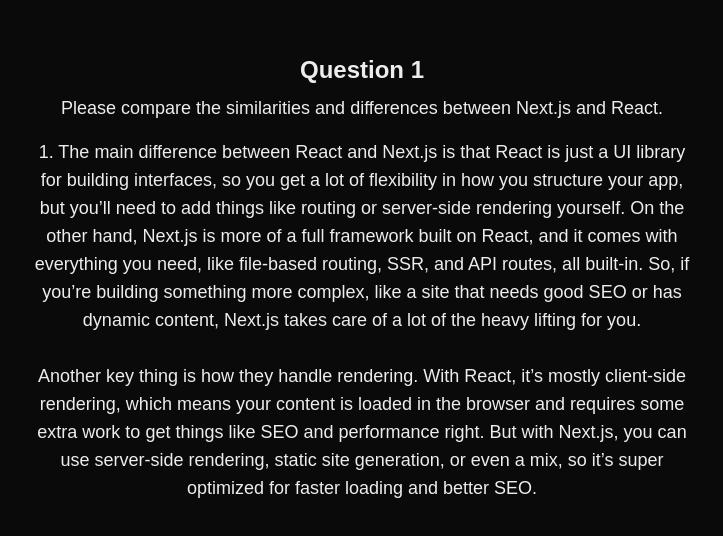
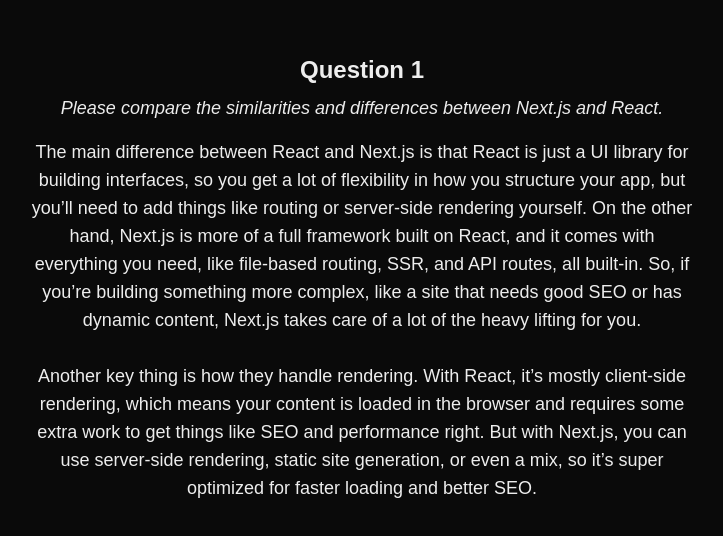
Before and after one commit to SirGejsi/nextjs-boilerplate, a Next.js app: page /questions/question1 in a window 1280 px wide. Shown: the part 122-658 px from the top of the page, without its empty margins (278-1001 px from the left). Built offline with nearby package versions, Linux system fonts and the light colour scheme.

Commit message:
Update page.tsx

```diff
--- a/app/questions/question1/page.tsx
+++ b/app/questions/question1/page.tsx
@@ -2,11 +2,11 @@ export default function Question1() {
   return (
     <div className="min-h-screen flex flex-col items-center justify-center text-center">
       <h1 className="text-2xl font-bold">Question 1</h1>
-      <p className="text-lg mt-2">
+      <p className="text-lg mt-2 italic">
         Please compare the similarities and differences between Next.js and React.
       </p>
       <p className="text-lg mt-4 max-w-2xl">
-        1. The main difference between React and Next.js is that React is just a UI library for building interfaces, so you get a lot of flexibility in how you structure your app, but you’ll need to add things like routing or server-side rendering yourself. On the other hand, Next.js is more of a full framework built on React, and it comes with everything you need, like file-based routing, SSR, and API routes, all built-in. So, if you’re building something more complex, like a site that needs good SEO or has dynamic content, Next.js takes care of a lot of the heavy lifting for you.
+        The main difference between React and Next.js is that React is just a UI library for building interfaces, so you get a lot of flexibility in how you structure your app, but you’ll need to add things like routing or server-side rendering yourself. On the other hand, Next.js is more of a full framework built on React, and it comes with everything you need, like file-based routing, SSR, and API routes, all built-in. So, if you’re building something more complex, like a site that needs good SEO or has dynamic content, Next.js takes care of a lot of the heavy lifting for you.
         <br /><br />
         Another key thing is how they handle rendering. With React, it’s mostly client-side rendering, which means your content is loaded in the browser and requires some extra work to get things like SEO and performance right. But with Next.js, you can use server-side rendering, static site generation, or even a mix, so it’s super optimized for faster loading and better SEO.
       </p>
```
